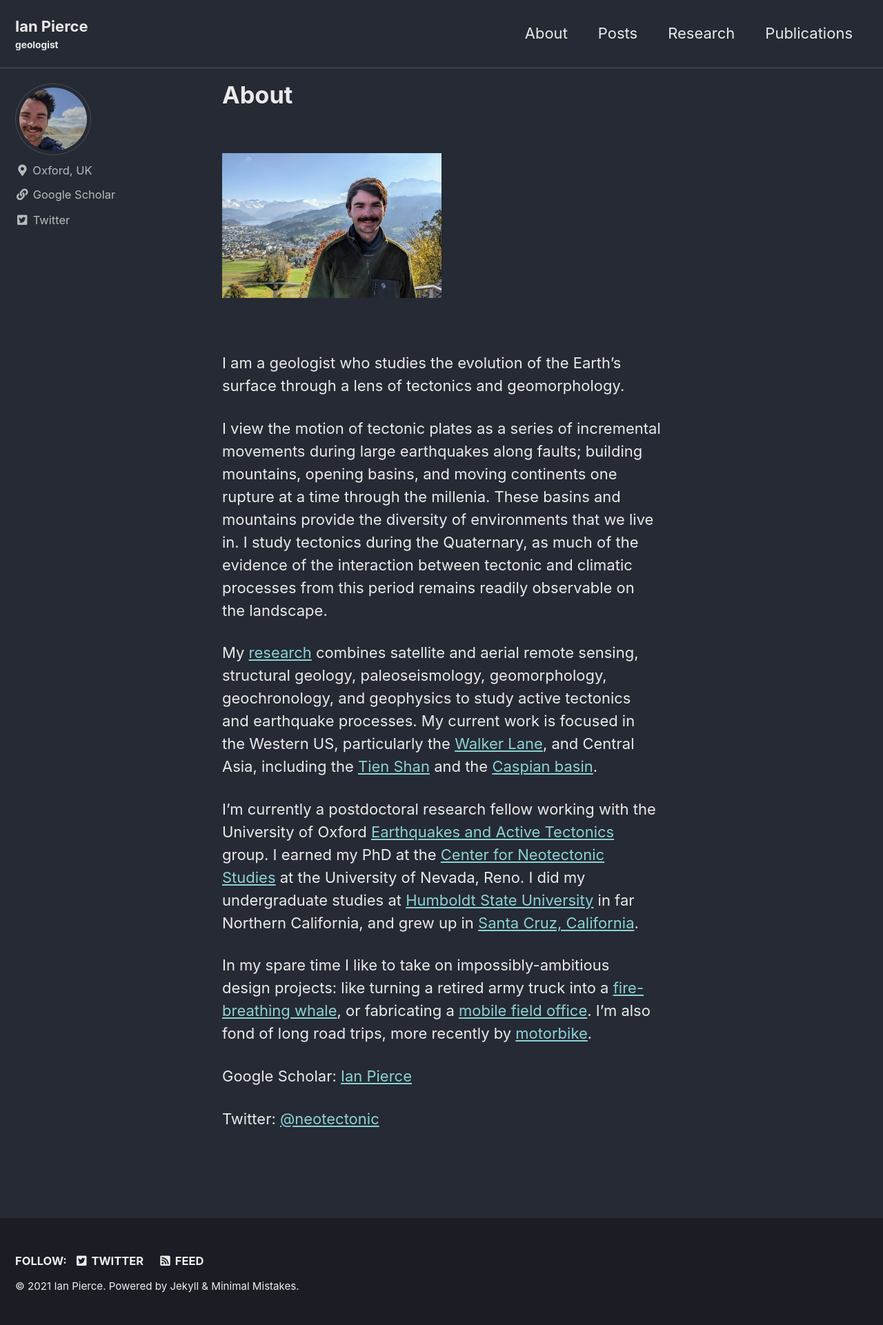
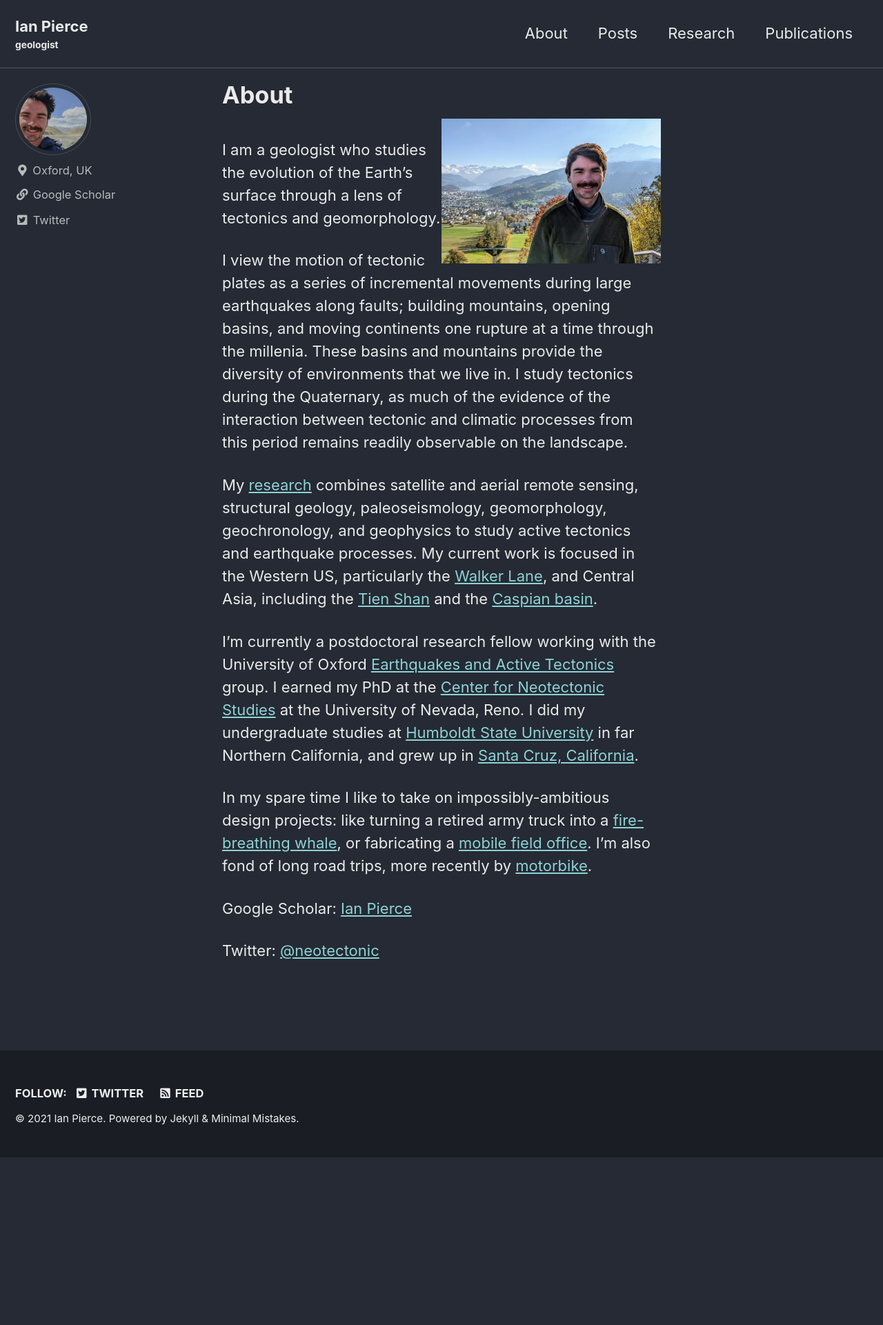
Before and after one commit to Neotectonic/Neotectonic.github.io, a Jekyll site: the page built from docs/_pages/about.markdown, in a window 1280 px wide. Shown: the whole page at 69% size. Built offline with Jekyll 4.4.1, drawn with Linux system fonts in a browser that asks for light colours; cached includes are drawn as plain includes; after the commit the page ends 1678 px from its top, so only the background shows below that.

Commit message:
Update about.markdown

```diff
--- a/docs/_pages/about.markdown
+++ b/docs/_pages/about.markdown
@@ -3,7 +3,7 @@ title: About
 permalink: /about/
 ---
 
-<img src="/assets/images/ian-550.jpg" width="50%" height="auto"  style="vertical-align:right;margin:50px 0px">
+<img src="/assets/images/ian-550.jpg" width="50%" height="auto"  align="right"/>
 
 I am a geologist who studies the evolution of the Earth's surface through a lens of tectonics and geomorphology.
 
@@ -14,7 +14,7 @@ My [research](/research/) combines satellite and aerial remote sensing, structur
 
 I'm currently a postdoctoral research fellow working with the University of Oxford [Earthquakes and Active Tectonics](https://www.earth.ox.ac.uk/research-groups/active-tectonics-and-earthquakes-research/) group. I earned my PhD at the [Center for Neotectonic Studies](http://neotectonics.seismo.unr.edu/CNS_index.html) at the University of Nevada, Reno. I did my undergraduate studies at [Humboldt State University](https://geology.humboldt.edu/) in far Northern California, and grew up in [Santa Cruz, California](https://goo.gl/maps/mz88mCLBKzUNepdL6).
 
-In my spare time I like to take on impossibly-ambitious design projects: like turning a retired army truck into a [fire-breathing whale](/assets/images/whale.jpg), or fabricating a [mobile field office](/assets/images/cyberroamer.jpg). I'm also fond of long road trips, more recently by [motorbike](/assets/images/moto.jpg).
+In my spare time I like to take on impossibly-ambitious design projects: like turning a retired army truck into a [fire-breathing whale](/assets/images/whale.jpg), or fabricating a [mobile field office](/assets/images/cyberroamer.jpg). I'm also fond of long road trips, more recently by [motorbike](/assets/images/croatia.jpg).
 
 
 Google Scholar: [Ian Pierce](https://scholar.google.com/citations?user=bJK4WiAAAAAJ&hl=en)
```
